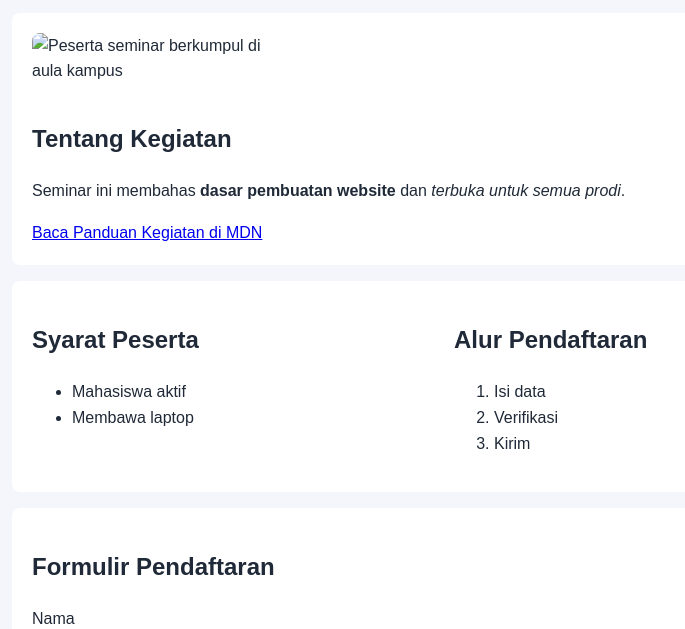
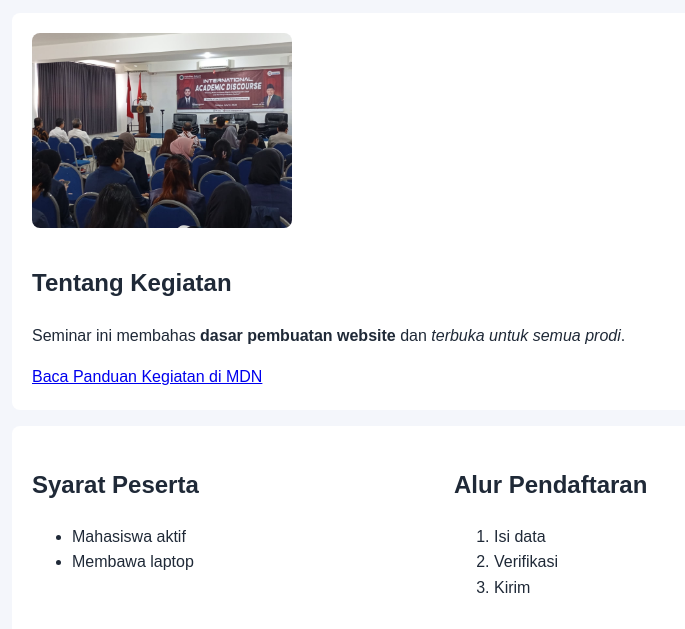
Before and after one commit to diratamrin2123-max/uts-pemweb-251451033, a plain HTML site: page index.html in a window 1280 px wide. Shown: the part 171-800 px from the top of the page, without its empty margins (194-879 px from the left). Drawn offline with Linux system fonts and the light colour scheme.

Commit message:
Fix image source and HTML entity issues
Updated image source and corrected HTML entities.

```diff
--- a/index.html
+++ b/index.html
@@ -18,7 +18,7 @@
 
     <main>
       <section id="tentang">
-        <img src="kegiatan.jpg" alt="Peserta seminar berkumpul di aula kampus">
+        <img src="kegiatan.jpeg" alt="Peserta seminar berkumpul di aula kampus">
         <div>
           <h2>Tentang Kegiatan</h2>
           <p>Seminar ini membahas <strong>dasar pembuatan website</strong> dan <em>terbuka untuk semua prodi</em>.</p>
```
